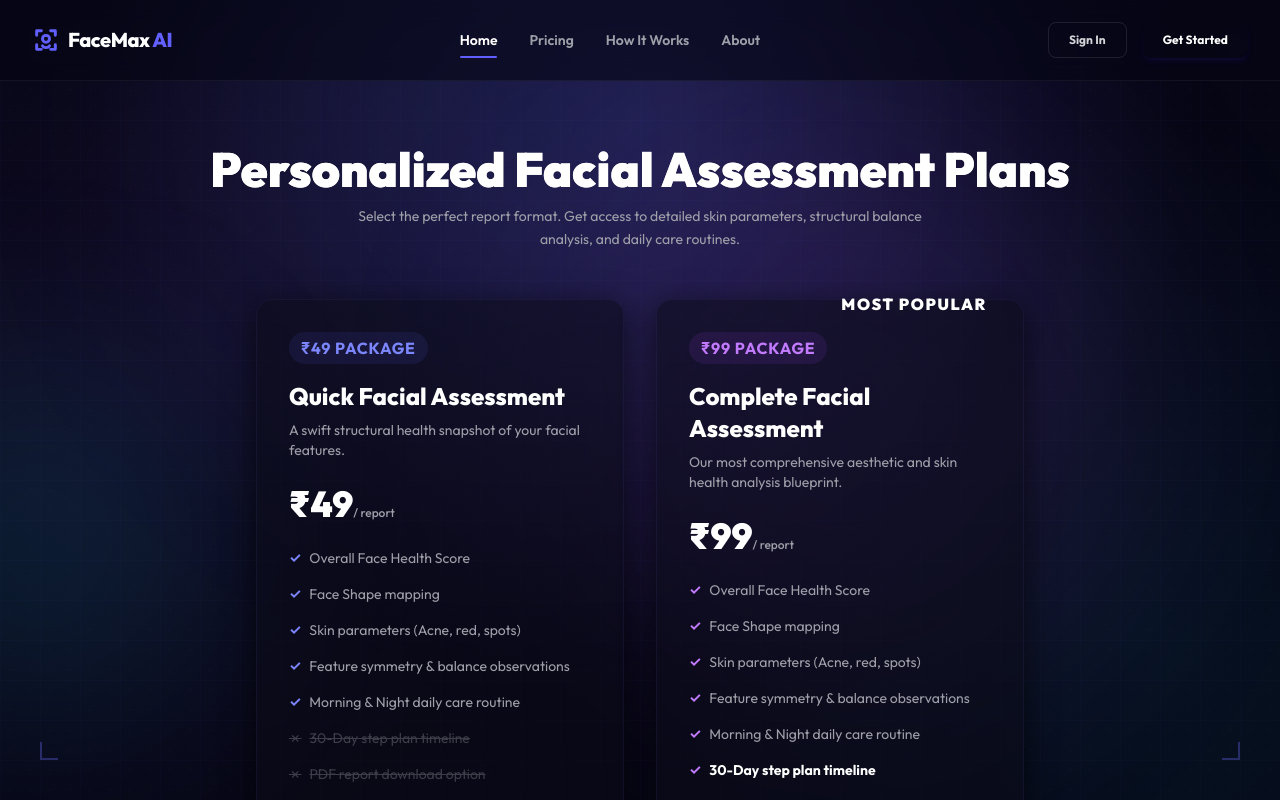
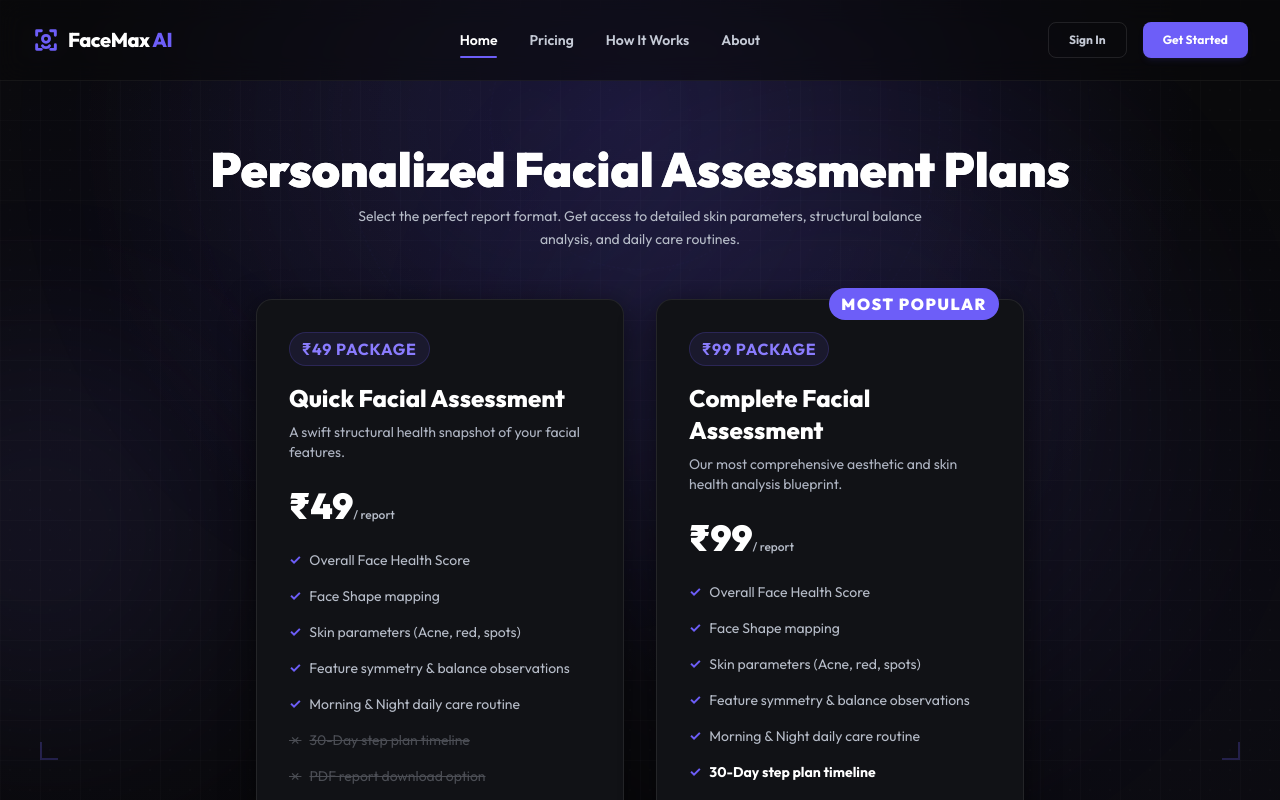
Before and after one commit to vivekkr3320/FaceMax-AI, a Next.js app: page /pricing in a window 1280 px wide. Shown: the top 800 px of the page. Built offline with nearby package versions, Linux system fonts and the light colour scheme; no server answers.

Commit message:
design: refactor typography color system to premium scientific spec

```diff
--- a/src/app/globals.css
+++ b/src/app/globals.css
@@ -1,19 +1,18 @@
 @import "tailwindcss";
 
 :root {
-  --background: #060614;
-  --foreground: #fafafa;
-  --card-bg: rgba(12, 12, 24, 0.55);
-  --card-hover: rgba(18, 18, 36, 0.75);
-  --border-color: rgba(99, 102, 241, 0.08);
-  --border-hover: rgba(99, 102, 241, 0.25);
-  --accent-primary: #6366f1;
-  --accent-secondary: #a855f7;
-  --accent-cyan: #06b6d4;
-  --accent-success: #10b981;
+  --background: #09090B;
+  --foreground: #FFFFFF;
+  --card-bg: #111216;
+  --card-hover: #16171d;
+  --border-color: rgba(255, 255, 255, 0.08);
+  --border-hover: rgba(255, 255, 255, 0.16);
+  --accent-primary: #6D5EF8;
+  --accent-secondary: #7B6DFF;
+  --accent-success: #4ADE80;
   --accent-danger: #ef4444;
-  --text-secondary: #9ca3af;
-  --text-muted: #6b7280;
+  --text-secondary: #B6BCC8;
+  --text-muted: #7C8495;
 }
 
 body {
@@ -31,16 +30,16 @@ body {
   pointer-events: none;
   z-index: -10;
   overflow: hidden;
-  background-color: #060614;
+  background-color: #09090B;
 
   /* Dual grid overlay: fine dots + larger squares */
   background-image:
-    radial-gradient(circle at 50% 15%, rgba(99, 102, 241, 0.2) 0%, transparent 60%),
-    radial-gradient(circle at 10% 50%, rgba(168, 85, 247, 0.08) 0%, transparent 40%),
-    radial-gradient(circle at 90% 80%, rgba(6, 182, 212, 0.07) 0%, transparent 40%),
-    linear-gradient(to right, rgba(99, 102, 241, 0.025) 1px, transparent 1px),
-    linear-gradient(to bottom, rgba(99, 102, 241, 0.025) 1px, transparent 1px),
-    radial-gradient(rgba(255, 255, 255, 0.015) 1px, transparent 1px);
+    radial-gradient(circle at 50% 15%, rgba(109, 94, 248, 0.15) 0%, transparent 60%),
+    radial-gradient(circle at 10% 50%, rgba(109, 94, 248, 0.04) 0%, transparent 40%),
+    radial-gradient(circle at 90% 80%, rgba(109, 94, 248, 0.04) 0%, transparent 40%),
+    linear-gradient(to right, rgba(255, 255, 255, 0.015) 1px, transparent 1px),
+    linear-gradient(to bottom, rgba(255, 255, 255, 0.015) 1px, transparent 1px),
+    radial-gradient(rgba(255, 255, 255, 0.01) 1px, transparent 1px);
   background-size: 100% 100%, 100% 100%, 100% 100%, 40px 40px, 40px 40px, 20px 20px;
 }
 
@@ -49,7 +48,7 @@ body {
   position: absolute;
   border-radius: 50%;
   filter: blur(120px);
-  opacity: 0.12;
+  opacity: 0.08;
   pointer-events: none;
   animation: float-glow 20s infinite ease-in-out;
 }
@@ -73,7 +72,7 @@ body {
   left: -10%;
   width: 400px;
   height: 400px;
-  background: var(--accent-cyan);
+  background: #8A7CFF;
   animation-delay: -10s;
 }
 
@@ -88,7 +87,7 @@ body {
   position: absolute;
   width: 18px;
   height: 18px;
-  border-color: rgba(99, 102, 241, 0.35);
+  border-color: rgba(109, 94, 248, 0.25);
   border-style: solid;
   transition: all 0.3s ease;
 }
@@ -103,7 +102,7 @@ body {
   top: 15%;
   left: 50%;
   transform: translate(-50%, -50%);
-  border: 1px dashed rgba(99, 102, 241, 0.04);
+  border: 1px dashed rgba(109, 94, 248, 0.03);
   border-radius: 50%;
   pointer-events: none;
 }
@@ -129,7 +128,7 @@ body {
   background: var(--card-hover);
   border-color: var(--border-hover);
   transform: translateY(-4px) scale(1.01);
-  box-shadow: 0 20px 40px rgba(99, 102, 241, 0.12), 0 0 1px rgba(99, 102, 241, 0.3);
+  box-shadow: 0 20px 40px rgba(109, 94, 248, 0.08), 0 0 1px rgba(109, 94, 248, 0.2);
 }
 
 /* Shimmer Skeletal Pulsers */
@@ -176,8 +175,8 @@ body {
   left: 0;
   right: 0;
   height: 4px;
-  background: linear-gradient(90deg, transparent, var(--accent-primary), var(--accent-cyan), var(--accent-primary), transparent);
-  box-shadow: 0 0 20px var(--accent-primary), 0 0 5px var(--accent-cyan);
+  background: linear-gradient(90deg, transparent, var(--accent-primary), #8A7CFF, var(--accent-primary), transparent);
+  box-shadow: 0 0 20px var(--accent-primary), 0 0 5px #8A7CFF;
   animation: scan-anim 5s infinite ease-in-out;
 }
 
--- a/src/app/layout.tsx
+++ b/src/app/layout.tsx
@@ -24,7 +24,7 @@ export default async function RootLayout({
 
   return (
     <html lang="en" className={`${outfit.variable}`}>
-      <body className="antialiased min-h-screen flex flex-col bg-[#060614] text-zinc-350 font-sans">
+      <body className="antialiased min-h-screen flex flex-col bg-[#09090B] text-zinc-350 font-sans">
 
         {/* Niche Face Scanner Coordinate Background */}
         <div className="niche-grid-bg">
@@ -46,13 +46,13 @@ export default async function RootLayout({
         </div>
 
         {/* Global Navigation Header */}
-        <header className="sticky top-0 z-50 w-full backdrop-blur-md bg-[#060614]/60 border-b border-white/5 no-print">
+        <header className="sticky top-0 z-50 w-full backdrop-blur-md bg-[#09090B]/60 border-b border-white/5 no-print">
           <div className="max-w-7xl mx-auto px-4 sm:px-6 lg:px-8">
             <div className="flex flex-col sm:flex-row items-center justify-between py-4 sm:h-20 gap-4">
 
               {/* Custom FaceMax AI Logo matching Mockup */}
               <Link href="/" className="flex items-center gap-2 text-xl font-black tracking-tight text-white hover:opacity-90">
-                <svg className="w-7 h-7 text-indigo-500" viewBox="0 0 24 24" fill="none" stroke="currentColor" strokeWidth="2.5" strokeLinecap="round" strokeLinejoin="round">
+                <svg className="w-7 h-7 text-[#6D5EF8]" viewBox="0 0 24 24" fill="none" stroke="currentColor" strokeWidth="2.5" strokeLinecap="round" strokeLinejoin="round">
                   <path d="M4 8V4h4" />
                   <path d="M20 8V4h-4" />
                   <path d="M4 16v4h4" />
@@ -60,14 +60,14 @@ export default async function RootLayout({
                   <circle cx="12" cy="11" r="3" />
                   <path d="M9 17c.5 1 1.5 1.5 3 1.5s2.5-.5 3-1.5" />
                 </svg>
-                <span className="font-extrabold text-white">FaceMax <span className="text-indigo-500">AI</span></span>
+                <span className="font-extrabold text-white">FaceMax <span className="text-[#6D5EF8]">AI</span></span>
               </Link>
 
               {/* Navigation links matching mockup layout */}
-              <nav className="flex items-center gap-8 text-sm font-semibold text-zinc-400">
+              <nav className="flex items-center gap-8 text-sm font-semibold text-[#C5CAD6]">
                 <Link href="/" className="text-white relative py-1 hover:text-white transition-colors">
                   Home
-                  <span className="absolute bottom-[-4px] left-0 right-0 h-0.5 bg-indigo-500 rounded-full" />
+                  <span className="absolute bottom-[-4px] left-0 right-0 h-0.5 bg-[#6D5EF8] rounded-full" />
                 </Link>
                 <Link href="/pricing" className="hover:text-white transition-colors">Pricing</Link>
                 <Link href="/#features" className="hover:text-white transition-colors">How It Works</Link>
@@ -78,19 +78,19 @@ export default async function RootLayout({
               <div className="flex items-center gap-4">
                 {user ? (
                   <>
-                    <Link href="/dashboard" className="px-4 py-2 text-xs font-bold text-zinc-300 hover:text-white transition-colors">
+                    <Link href="/dashboard" className="px-4 py-2 text-xs font-bold text-[#C5CAD6] hover:text-white transition-colors">
                       Dashboard
                     </Link>
-                    <Link href="/upload" className="px-5 py-2.5 bg-indigo-650 hover:bg-indigo-700 text-white text-xs font-bold rounded-xl transition-all shadow-md shadow-indigo-600/10">
+                    <Link href="/upload" className="px-5 py-2.5 bg-[#6D5EF8] hover:bg-[#7B6DFF] text-white text-xs font-bold rounded-xl transition-all shadow-md shadow-[#6D5EF8]/10">
                       New Assessment
                     </Link>
                   </>
                 ) : (
                   <>
-                    <Link href="/login" className="px-5 py-2 text-xs font-bold text-zinc-300 hover:text-white transition-colors border border-white/10 hover:border-white/20 rounded-lg h-9 flex items-center justify-center">
+                    <Link href="/login" className="px-5 py-2 text-xs font-bold text-[#C5CAD6] hover:text-white transition-colors border border-white/10 hover:border-white/20 rounded-lg h-9 flex items-center justify-center">
                       Sign In
                     </Link>
-                    <Link href="/register" className="px-5 py-2 text-xs font-bold bg-indigo-650 hover:bg-indigo-700 text-white rounded-lg h-9 flex items-center justify-center transition-all shadow-md shadow-indigo-600/10">
+                    <Link href="/register" className="px-5 py-2 text-xs font-bold bg-[#6D5EF8] hover:bg-[#7B6DFF] text-white rounded-lg h-9 flex items-center justify-center transition-all shadow-md shadow-[#6D5EF8]/10">
                       Get Started
                     </Link>
                   </>
@@ -105,13 +105,13 @@ export default async function RootLayout({
           {children}
         </main>
 
-        <footer className="w-full border-t border-white/5 bg-zinc-950/40 py-6 text-center text-xs text-zinc-550 no-print">
+        <footer className="w-full border-t border-white/5 bg-[#111216]/40 py-6 text-center text-xs text-[#7C8495] no-print">
           <div className="max-w-7xl mx-auto px-4 sm:px-6 lg:px-8 flex flex-col sm:flex-row justify-between items-center gap-4">
             <div>© 2026 FaceMax AI. All rights reserved. Privacy-first, secure memory diagnostics.</div>
             <div className="flex gap-4">
-              <Link href="/privacy-policy" className="hover:text-zinc-300 transition-colors">Privacy Policy</Link>
-              <Link href="/terms-of-service" className="hover:text-zinc-300 transition-colors">Terms of Service</Link>
-              <Link href="/refund-policy" className="hover:text-zinc-300 transition-colors">Refund Policy</Link>
+              <Link href="/privacy-policy" className="hover:text-[#6D5EF8] transition-colors">Privacy Policy</Link>
+              <Link href="/terms-of-service" className="hover:text-[#6D5EF8] transition-colors">Terms of Service</Link>
+              <Link href="/refund-policy" className="hover:text-[#6D5EF8] transition-colors">Refund Policy</Link>
             </div>
           </div>
         </footer>
--- a/src/app/pricing/pricing-client.tsx
+++ b/src/app/pricing/pricing-client.tsx
@@ -22,52 +22,52 @@ export default function PricingClient({ user }: PricingClientProps) {
   };
 
   return (
-    <div className="max-w-6xl mx-auto px-4 py-12 fade-in">
+    <div className="max-w-6xl mx-auto px-4 py-12 fade-in text-[#B6BCC8]">
       <div className="text-center mb-12">
-        <h1 className="text-4xl md:text-5xl font-black mb-3 text-white bg-gradient-to-r from-white to-zinc-400 bg-clip-text text-transparent">
+        <h1 className="text-4xl md:text-5xl font-black mb-3 text-white bg-gradient-to-r from-white to-[#B6BCC8] bg-clip-text text-transparent">
           Personalized Facial Assessment Plans
         </h1>
-        <p className="text-zinc-400 max-w-xl mx-auto text-sm leading-relaxed">
+        <p className="text-[#B6BCC8] max-w-xl mx-auto text-sm leading-relaxed">
           Select the perfect report format. Get access to detailed skin parameters, structural balance analysis, and daily care routines.
         </p>
       </div>
 
       <div className="grid grid-cols-1 md:grid-cols-2 gap-8 max-w-3xl mx-auto">
         {/* Quick Facial Assessment (₹49) */}
-        <div className="glass-card rounded-2xl p-8 flex flex-col justify-between border border-white/5">
+        <div className="glass-card rounded-2xl p-8 flex flex-col justify-between border border-white/5 bg-[#111216]/60">
           <div>
             <div className="mb-4">
-              <span className="inline-block px-3 py-1 bg-indigo-500/10 text-indigo-400 text-2xs font-bold rounded-full uppercase tracking-wider">
+              <span className="inline-block px-3 py-1 bg-[#6D5EF8]/10 text-[#8A7CFF] text-2xs font-bold rounded-full uppercase tracking-wider border border-[#6D5EF8]/20">
                 ₹49 package
               </span>
             </div>
             <h3 className="text-2xl font-extrabold text-white mb-2">Quick Facial Assessment</h3>
-            <p className="text-zinc-400 text-sm mb-6">
+            <p className="text-[#AEB4C2] text-sm mb-6">
               A swift structural health snapshot of your facial features.
             </p>
             <div className="text-4xl font-black text-white mb-6">
-              ₹49<span className="text-xs text-zinc-400 font-medium">/ report</span>
+              ₹49<span className="text-xs text-[#B6BCC8] font-medium">/ report</span>
             </div>
 
-            <ul className="space-y-4 text-sm text-zinc-400 mb-8">
+            <ul className="space-y-4 text-sm text-[#B6BCC8] mb-8">
               <li className="flex gap-2">
-                <span className="text-indigo-400 font-bold">✓</span>
+                <span className="text-[#6D5EF8] font-bold">✓</span>
                 <span>Overall Face Health Score</span>
               </li>
               <li className="flex gap-2">
-                <span className="text-indigo-400 font-bold">✓</span>
+                <span className="text-[#6D5EF8] font-bold">✓</span>
                 <span>Face Shape mapping</span>
               </li>
               <li className="flex gap-2">
-                <span className="text-indigo-400 font-bold">✓</span>
+                <span className="text-[#6D5EF8] font-bold">✓</span>
                 <span>Skin parameters (Acne, red, spots)</span>
               </li>
               <li className="flex gap-2">
-                <span className="text-indigo-400 font-bold">✓</span>
+                <span className="text-[#6D5EF8] font-bold">✓</span>
                 <span>Feature symmetry & balance observations</span>
               </li>
               <li className="flex gap-2">
-                <span className="text-indigo-400 font-bold">✓</span>
+                <span className="text-[#6D5EF8] font-bold">✓</span>
                 <span>Morning & Night daily care routine</span>
               </li>
               <li className="flex gap-2 opacity-35 line-through">
@@ -83,62 +83,62 @@ export default function PricingClient({ user }: PricingClientProps) {
 
           <button
             onClick={handleSelect}
-            className="w-full py-3.5 bg-indigo-600 hover:bg-indigo-700 text-white text-sm font-semibold rounded-xl transition-all shadow-md shadow-indigo-600/15 cursor-pointer"
+            className="w-full py-3.5 bg-[#6D5EF8] hover:bg-[#7B6DFF] text-white text-sm font-semibold rounded-xl transition-all shadow-md shadow-[#6D5EF8]/15 cursor-pointer"
           >
             Select Quick Plan
           </button>
         </div>
 
         {/* Complete Facial Assessment (₹99) */}
-        <div className="glass-card rounded-2xl p-8 flex flex-col justify-between border border-purple-500/30 relative shadow-lg shadow-purple-500/5">
-          <span className="absolute top-[-12px] right-6 px-3 py-1 bg-purple-650 text-white text-3xs font-black rounded-full uppercase tracking-widest">
+        <div className="glass-card rounded-2xl p-8 flex flex-col justify-between border border-[#6D5EF8]/25 relative shadow-lg bg-[#111216]/60">
+          <span className="absolute top-[-12px] right-6 px-3 py-1 bg-[#6D5EF8] text-white text-3xs font-black rounded-full uppercase tracking-widest">
             Most Popular
           </span>
           <div>
             <div className="mb-4">
-              <span className="inline-block px-3 py-1 bg-purple-500/10 text-purple-400 text-2xs font-bold rounded-full uppercase tracking-wider">
+              <span className="inline-block px-3 py-1 bg-[#6D5EF8]/10 text-[#8A7CFF] text-2xs font-bold rounded-full uppercase tracking-wider border border-[#6D5EF8]/20">
                 ₹99 package
               </span>
             </div>
             <h3 className="text-2xl font-extrabold text-white mb-2">Complete Facial Assessment</h3>
-            <p className="text-zinc-400 text-sm mb-6">
+            <p className="text-[#AEB4C2] text-sm mb-6">
               Our most comprehensive aesthetic and skin health analysis blueprint.
             </p>
             <div className="text-4xl font-black text-white mb-6">
-              ₹99<span className="text-xs text-zinc-400 font-medium">/ report</span>
+              ₹99<span className="text-xs text-[#B6BCC8] font-medium">/ report</span>
             </div>
 
-            <ul className="space-y-4 text-sm text-zinc-400 mb-8">
+            <ul className="space-y-4 text-sm text-[#B6BCC8] mb-8">
               <li className="flex gap-2">
-                <span className="text-purple-400 font-bold">✓</span>
+                <span className="text-[#6D5EF8] font-bold">✓</span>
                 <span>Overall Face Health Score</span>
               </li>
               <li className="flex gap-2">
-                <span className="text-purple-400 font-bold">✓</span>
+                <span className="text-[#6D5EF8] font-bold">✓</span>
                 <span>Face Shape mapping</span>
               </li>
               <li className="flex gap-2">
-                <span className="text-purple-400 font-bold">✓</span>
+                <span className="text-[#6D5EF8] font-bold">✓</span>
                 <span>Skin parameters (Acne, red, spots)</span>
               </li>
               <li className="flex gap-2">
-                <span className="text-purple-400 font-bold">✓</span>
+                <span className="text-[#6D5EF8] font-bold">✓</span>
                 <span>Feature symmetry & balance observations</span>
               </li>
               <li className="flex gap-2">
-                <span className="text-purple-400 font-bold">✓</span>
+                <span className="text-[#6D5EF8] font-bold">✓</span>
                 <span>Morning & Night daily care routine</span>
               </li>
               <li className="flex gap-2 text-white">
-                <span className="text-purple-400 font-bold">✓</span>
+                <span className="text-[#6D5EF8] font-bold">✓</span>
                 <span><strong>30-Day step plan timeline</strong></span>
               </li>
               <li className="flex gap-2 text-white">
-                <span className="text-purple-400 font-bold">✓</span>
+                <span className="text-[#6D5EF8] font-bold">✓</span>
                 <span><strong>High-quality PDF report download</strong></span>
               </li>
               <li className="flex gap-2 text-white">
-                <span className="text-purple-400 font-bold">✓</span>
+                <span className="text-[#6D5EF8] font-bold">✓</span>
                 <span><strong>Progress baseline curve tracking</strong></span>
               </li>
             </ul>
@@ -146,7 +146,7 @@ export default function PricingClient({ user }: PricingClientProps) {
 
           <button
             onClick={handleSelect}
-            className="w-full py-3.5 bg-gradient-to-r from-indigo-600 to-purple-600 hover:from-indigo-700 hover:to-purple-700 text-white text-sm font-semibold rounded-xl transition-all shadow-md shadow-purple-600/15 cursor-pointer"
+            className="w-full py-3.5 bg-[#6D5EF8] hover:bg-[#7B6DFF] text-white text-sm font-semibold rounded-xl transition-all shadow-md shadow-[#6D5EF8]/15 cursor-pointer"
           >
             Select Complete Plan
           </button>
```
Also changed, not shown: src/app/page.tsx (+68 -65 lines).
